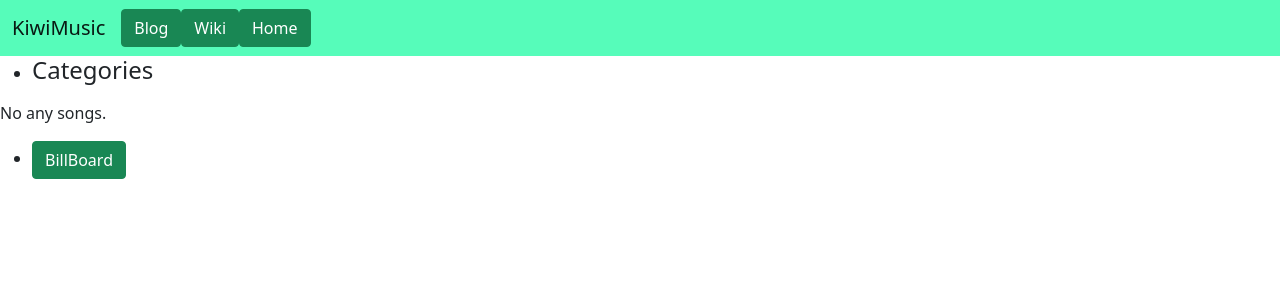
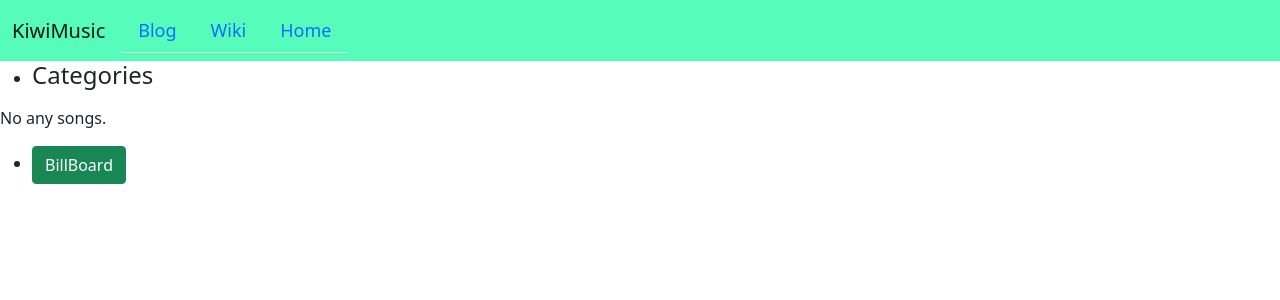
Before and after one commit to SoravitPete/KiwiMusic, a Django app: template home/templates/Home/index.html in a window 1280 px wide. Shown: the top 300 px of the page. Run offline with Django 3.2, Linux system fonts and the light colour scheme; the template is opened without the code that fills it, so the values that code supplies are empty.

Commit message:
add nav-bar

```diff
--- a/home/templates/Home/index.html
+++ b/home/templates/Home/index.html
@@ -11,10 +11,16 @@
             <a class="navbar-brand">KiwiMusic</a>
             <div class="collapse navbar-collapse" id="navbarSupportedContent"
                  style="text-decoration: none;color: black; font-size: large ">
-                <ul class="navbar-nav me-auto mb-2 mb-lg-0">
-                    <a class="btn btn-success">Blog</a>
-                    <a class="btn btn-success">Wiki</a>
-                    <a class="btn btn-success">Home</a>
+                <ul class="nav nav-tabs">
+                    <li class="nav-item">
+                        <a class="nav-link">Blog</a>
+                    </li>
+                    <li class="nav-item">
+                        <a class="nav-link">Wiki</a>
+                    </li>
+                    <li class="nav-item">
+                        <a class="nav-link">Home</a>
+                    </li>
                 </ul>
             </div>
         </div>
```
